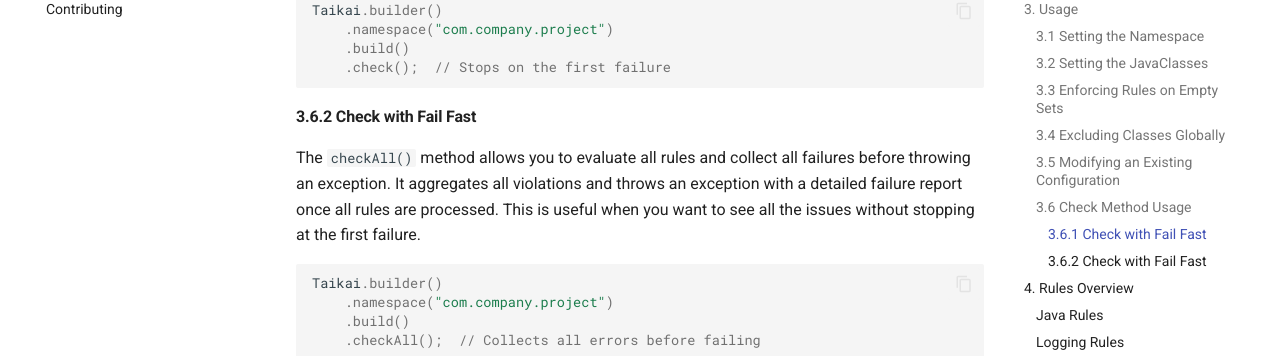
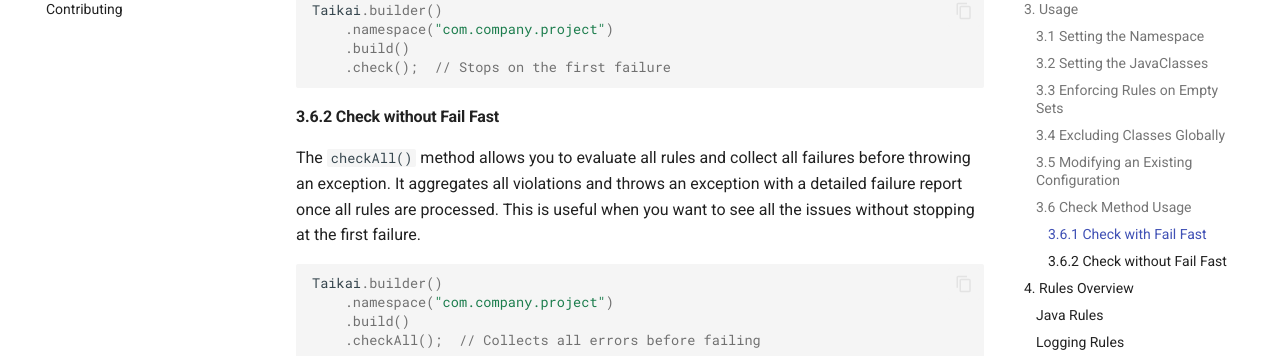
Before and after one commit to enofex/taikai, an MkDocs documentation site: the page built from docs/documentation.md, in a window 1280 px wide and 900 px high, scrolled down 2458 px. Shown: the part 153-509 px from the top of the window. Built offline with MkDocs 1.6.1 and Material for MkDocs 9.7.7, drawn with Linux system fonts in a browser that asks for light colours; comment, search, counter and statistics services are not loaded.

Commit message:
Update documentation.md

````diff
--- a/docs/documentation.md
+++ b/docs/documentation.md
@@ -108,7 +108,7 @@
 
 ```
 
-#### 3.6.2  Check with Fail Fast
+#### 3.6.2  Check without Fail Fast
 The `checkAll()` method allows you to evaluate all rules and collect all failures before throwing an exception. It aggregates all violations and throws an exception with a detailed failure report once all rules are processed. This is useful when you want to see all the issues without stopping at the first failure.
 
 ```java
````
